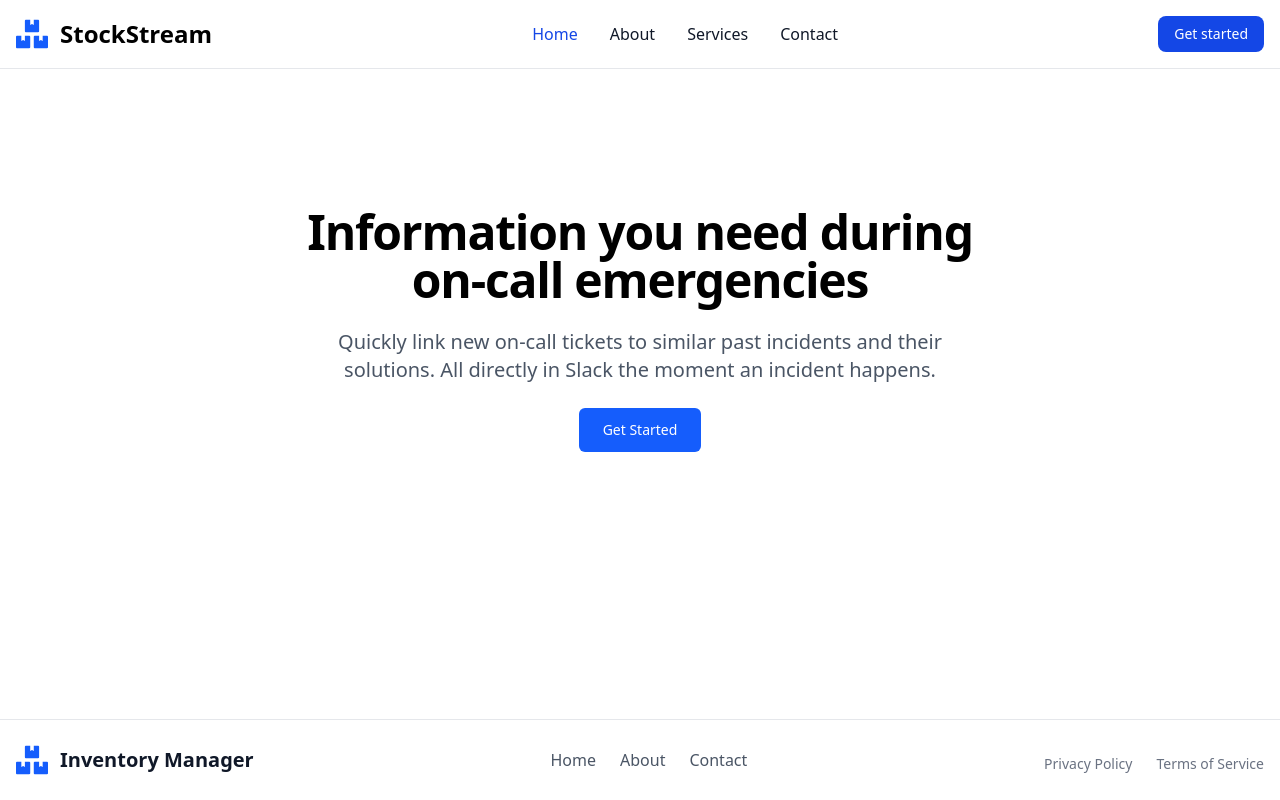
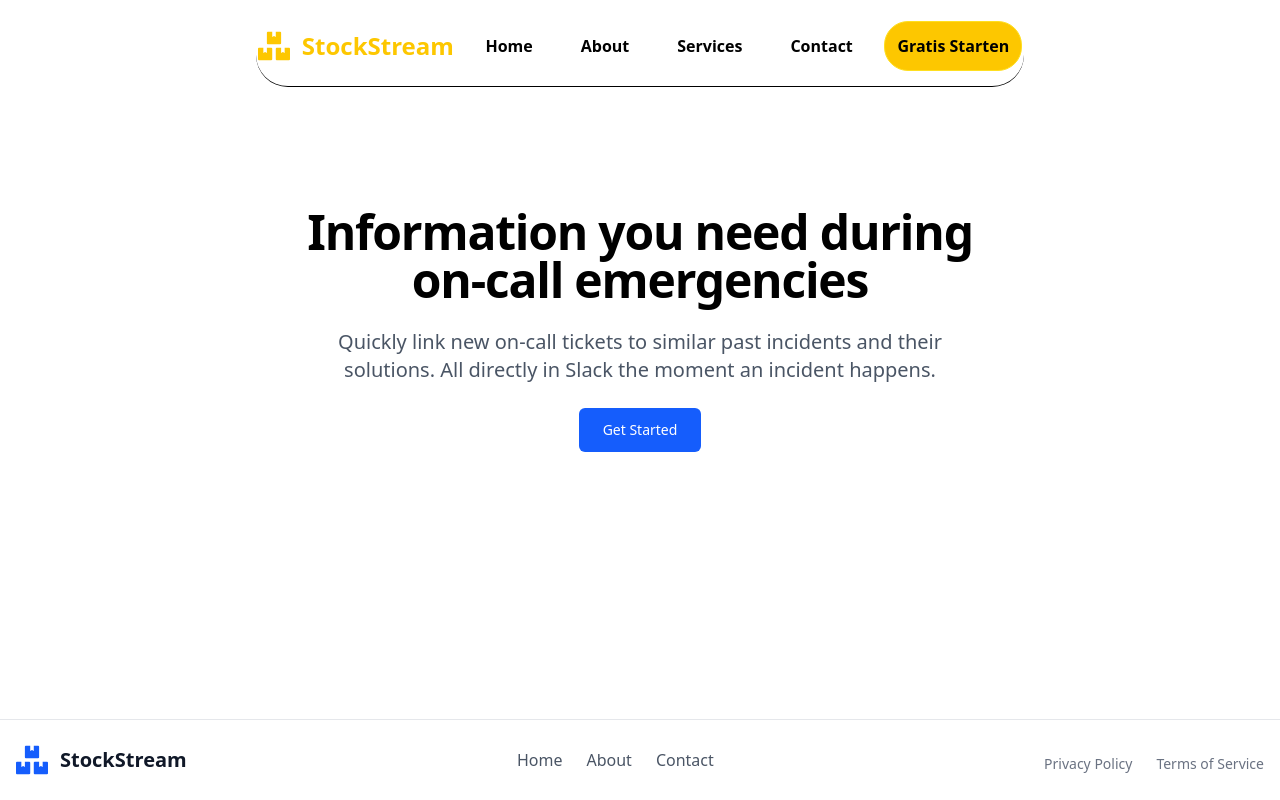
Before and after one commit to RayelNabie/StockStream, a React (Vite) app in the folder frontend/: page / in a window 1280 px wide. Built offline with nearby package versions, Linux system fonts and the light colour scheme.

Commit message:
created new fitting navbar for desktop

```diff
--- a/frontend/src/shared/components/Footer.jsx
+++ b/frontend/src/shared/components/Footer.jsx
@@ -9,7 +9,7 @@ export default function Footer() {
         <div className="flex items-center space-x-3">
           <FaBoxes className="h-8 w-8 text-blue-600 dark:text-white" />
           <span className="text-xl font-semibold text-gray-900 dark:text-white">
-            Inventory Manager
+            StockStream
           </span>
         </div>
 
--- a/frontend/src/shared/components/Navbar.jsx
+++ b/frontend/src/shared/components/Navbar.jsx
@@ -6,14 +6,14 @@ export default function Navbar() {
   const [isOpen, setIsOpen] = useState(false);
 
   return (
-    <nav className="bg-white dark:bg-gray-900 fixed w-full z-20 top-0 start-0 border-b border-gray-200 dark:border-gray-600">
-      <div className="max-w-screen-xl flex flex-wrap items-center justify-between mx-auto p-4">
+    <nav className="bg-white backdrop-blur-lg fixed w-[60%] z-20 top-1.5 left-1/2 transform -translate-x-1/2 border-b border-black rounded-4xl">
+      <div className="max-w-screen-xl flex flex-wrap items-center justify-around mx-auto">
         <Link
           to="/"
           className="flex items-center space-x-3 rtl:space-x-reverse"
         >
-          <FaBoxes className="h-8 w-8 text-blue-600 dark:text-white" />
-          <span className="self-center text-2xl font-semibold whitespace-nowrap dark:text-white">
+          <FaBoxes className="h-8 w-8 text-yellow-400" />
+          <span className="self-center text-2xl font-semibold whitespace-nowrap text-yellow-400">
             StockStream
           </span>
         </Link>
@@ -21,9 +21,9 @@ export default function Navbar() {
         <div className="flex md:order-2 space-x-3 md:space-x-0 rtl:space-x-reverse">
           <button
             type="button"
-            className="text-white bg-blue-700 hover:bg-blue-800 focus:ring-4 focus:outline-none focus:ring-blue-300 font-medium rounded-lg text-sm px-4 py-2 text-center dark:bg-blue-600 dark:hover:bg-blue-700 dark:focus:ring-blue-800"
+            className="block text-l font-semibold whitespace-nowrap text-black bg-yellow-400 border-1 border-yellow-300 hover:bg-yellow-600 rounded-3xl p-3"
           >
-            Get started
+            Gratis Starten
           </button>
           <button
             onClick={() => setIsOpen(!isOpen)}
@@ -52,16 +52,16 @@ export default function Navbar() {
         </div>
 
         <div
-          className={`items-center justify-between ${
+          className={`items-center justify-around ${
             isOpen ? "block" : "hidden"
           } w-full md:flex md:w-auto md:order-1`}
           id="navbar-sticky"
         >
-          <ul className="flex flex-col p-4 md:p-0 mt-4 font-medium border border-gray-100 rounded-lg bg-gray-50 md:space-x-8 rtl:space-x-reverse md:flex-row md:mt-0 md:border-0 md:bg-white dark:bg-gray-800 md:dark:bg-gray-900 dark:border-gray-700">
+          <ul className="w-full md:flex md:w-auto md:order-1 p-4 space-x-6">
             <li>
               <Link
                 to="/"
-                className="block py-2 px-3 text-white bg-blue-700 rounded-sm md:bg-transparent md:text-blue-700 md:p-0 md:dark:text-blue-500"
+                className="block text-l font-semibold whitespace-nowrap text-black hover:bg-gray-100 rounded-3xl p-3"
                 aria-current="page"
               >
                 Home
@@ -70,7 +70,7 @@ export default function Navbar() {
             <li>
               <Link
                 to="/about"
-                className="block py-2 px-3 text-gray-900 rounded-sm hover:bg-gray-100 md:hover:bg-transparent md:hover:text-blue-700 md:p-0 md:dark:hover:text-blue-500 dark:text-white dark:hover:bg-gray-700 dark:hover:text-white md:dark:hover:bg-transparent dark:border-gray-700"
+                className="block text-l font-semibold whitespace-nowrap text-black hover:bg-gray-100 rounded-3xl p-3"
               >
                 About
               </Link>
@@ -78,7 +78,7 @@ export default function Navbar() {
             <li>
               <Link
                 to="/services"
-                className="block py-2 px-3 text-gray-900 rounded-sm hover:bg-gray-100 md:hover:bg-transparent md:hover:text-blue-700 md:p-0 md:dark:hover:text-blue-500 dark:text-white dark:hover:bg-gray-700 dark:hover:text-white md:dark:hover:bg-transparent dark:border-gray-700"
+                className="block text-l font-semibold whitespace-nowrap text-black hover:bg-gray-100 rounded-3xl p-3"
               >
                 Services
               </Link>
@@ -86,7 +86,7 @@ export default function Navbar() {
             <li>
               <Link
                 to="/contact"
-                className="block py-2 px-3 text-gray-900 rounded-sm hover:bg-gray-100 md:hover:bg-transparent md:hover:text-blue-700 md:p-0 md:dark:hover:text-blue-500 dark:text-white dark:hover:bg-gray-700 dark:hover:text-white md:dark:hover:bg-transparent dark:border-gray-700"
+                className="block text-l font-semibold whitespace-nowrap text-black hover:bg-gray-100 rounded-3xl p-3"
               >
                 Contact
               </Link>
```
